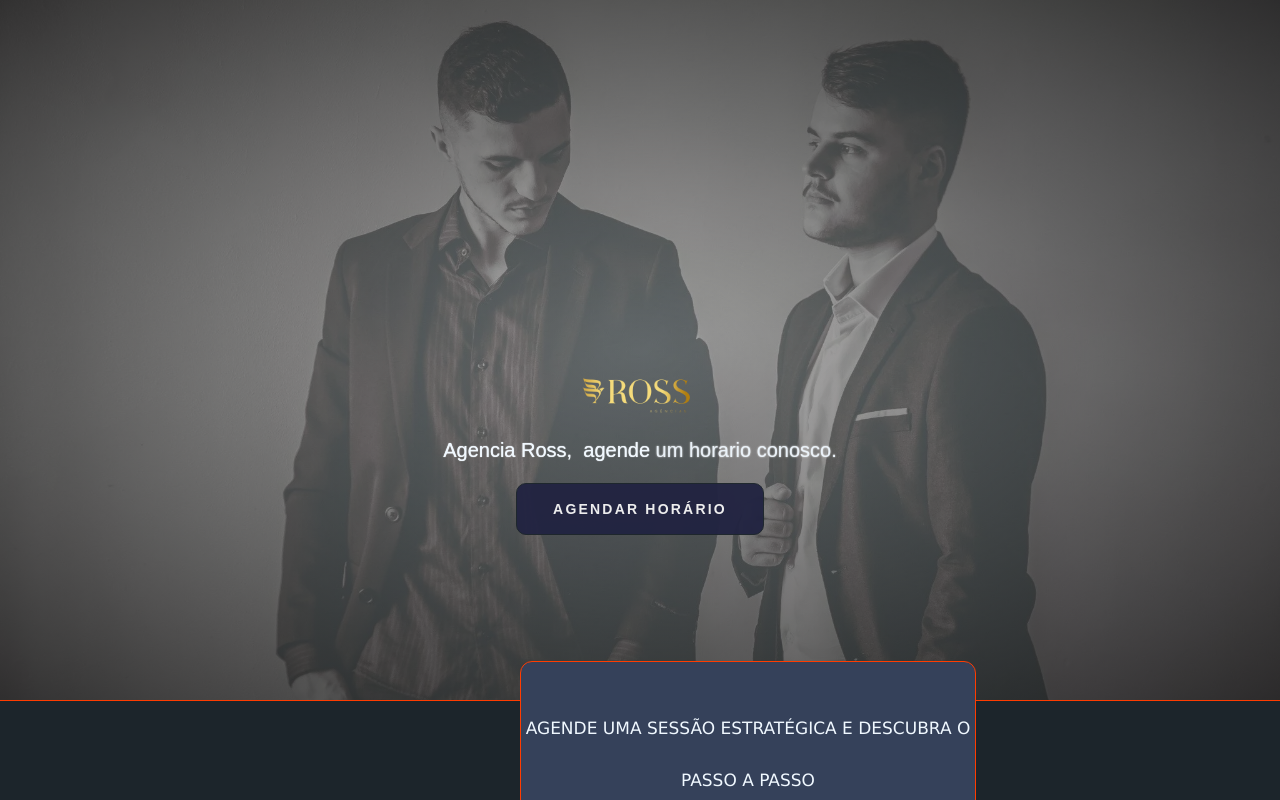
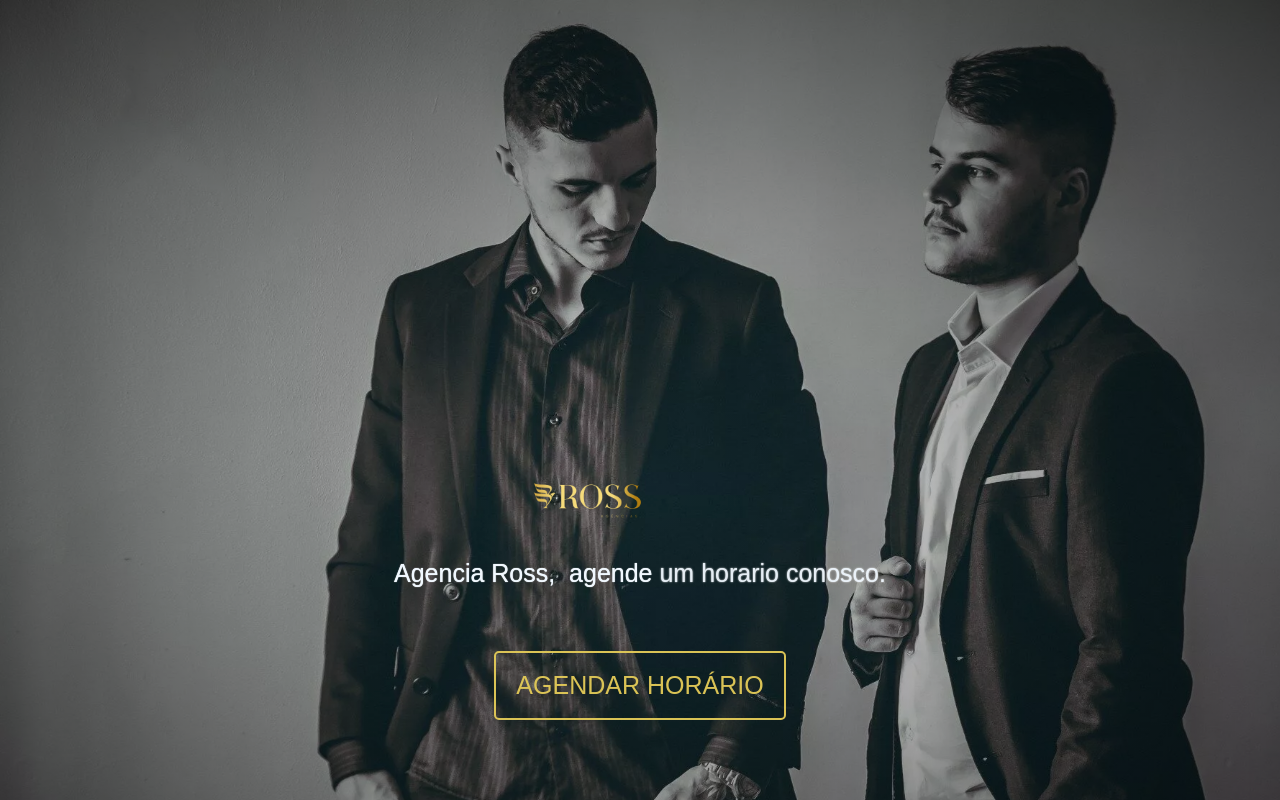
Before and after one commit to correaa1/AgenciaRossProject, a React (Vite) app: page / in a window 1280 px wide. Shown: the top 800 px of the page. Built offline with nearby package versions, Linux system fonts and the light colour scheme.

Commit message:
button1 refeito

```diff
--- a/src/pages/Home/index.jsx
+++ b/src/pages/Home/index.jsx
@@ -11,27 +11,24 @@ return(
   <div id='container'>
       <div class='imagem'>
 
-
+   {/*container abaixo faz a transição do texta inicial.*/}
     <div className='containerTextInitial'>
     <div class="sp-container">
 	<div class="sp-content">
-    <div class="sp-globe"></div>
-
         <h2 class="frame-5">
 
 			<span><div className='imgRossInicio'/>Agencia Ross,&nbsp; </span>
 			<span> agende&nbsp;</span>
 			<span>um horario conosco.
       <div className='containerButton1'>
-        <button className='button1'>AGENDAR HORÁRIO</button>
+        <button className='raise'>AGENDAR HORÁRIO</button>
 				</div>
-
       </span>
-
 		</h2>
          </div>
        </div>
-       </div>  </div>
+       </div>
+       </div>
 
       {/*formulario*/}
       <div className='containerForm'>
--- a/src/pages/Home/styles.scss
+++ b/src/pages/Home/styles.scss
@@ -3,14 +3,12 @@
      align-items: center;
      flex-direction: column;
       border: none;
-           background-image: linear-gradient( rgba(124, 121, 121, 0.6), rgba(104, 103, 103, 0.6));
-
     }
     .imagem{
 background-size: cover ;
 position: relative;
 width: 100%;
-      background-image: linear-gradient(to right, rgba(175, 170, 170, 0.6), rgba(160, 158, 158, 0.6)), url('/src/assets/img3.png') ;
+      background-image: url('/src/assets/img3.png') ;
       background-repeat: no-repeat,;
       border:none;
       font-family: 'Barlow', sans-serif;
@@ -21,36 +19,89 @@ width: 100%;
       display: flex;
       flex-direction: column;
       width: 100%;
-      height: 700px;
       position: relative;
       justify-content: center;
       align-items: center;
     }
-
-
-    .containerButton1{
-      padding:20px
+    .imgRossInicio{
+      background-image: url('/src/assets/logoRoss.png');
+      background-size: cover;
+      border-radius: 10px;
+      height:auto;
+      width: 180px;
+      position: relative;
+      margin-left: 100px;
+      padding: 75px;
 
     }
 
 
-  .button1{
-    background-color:#212341;
-    border-radius: 10px;
-    width: 70%;
-    height: 6.5vh;
-    font-family: "NEUSHARP", Sans-serif;
-    font-size: 14px;
-    font-weight: 600;
-    letter-spacing: 2.2px;
-    color:whitesmoke;
-    border: 1px solid #1c252b;
+    .containerButton1{
+      padding-top:50px
 
+    }
+   // Size can also be negative; see how it's smaller than the element
+.button1:hover,
+.button1:focus {
+  box-shadow: 0 0.5em 0.5em -0.4em var(--hover);
+  transform: translateY(-0.25em);
+}
+
+
+//=== Set button colors
+// If you wonder why use Sass vars or CSS custom properties...
+  // Make a map with the class names and matching colors
+$colors: (
+  fill: #a972cb,
+  pulse: #ef6eae,
+  close: #ff7f82,
+  raise: #e4cb58,
+  up: #e4cb58,
+  slide: #8fc866,
+  offset: #19bc8b
+);
+
+// Sass variables compile to a static string; CSS variables are dynamic and inherited
+  // Loop through the map and set CSS custom properties using Sass variables
+@each $button, $color in $colors {
+  .#{$button} {
+    --color: #{$color};
+    --hover: #{adjust-hue($color, 45deg)};
   }
-  .button1:hover{
-    background-color: #5b5d66;
+}
 
+// Now every button will have different colors as set above. We get to use the same structure, only changing the custom properties.
+button {
+  color: var(--color);
+  transition: 0.25s;
+
+  &:hover,
+  &:focus {
+    border-color: var(--hover);
+    color: #fff;
   }
+}
+
+//=== Pen styling, ignore
+
+// Basic button styles
+button {
+  background: none;
+  border: 2px solid;
+  font: inherit;
+  line-height: 1;
+  margin: 0.5em;
+  padding: 20px;
+  border-radius: 5px;
+}
+
+h1 { font-weight: 400; }
+
+code {
+  color: #e4cb58;
+  font: inherit;
+}
+
   .button2{
     background-color:#212341;
     border-radius: 10px;
@@ -593,17 +644,6 @@ text-align: center;
   top:-30px
 }
 
-.imgRossInicio{
-  background-image: url('/src/assets/logoRoss.png');
-  background-size: cover;
-  border-radius: 10px;
-  height:auto;
-  width: 180px;
-  position: relative;
-  margin-left: 100px;
-  padding: 65px;
-
-}
 
 
 
@@ -736,7 +776,7 @@ text-align: center;
       -ms-animation: blurFadeInOut 1s ease-in backwards;
       animation: blurFadeInOut 1s ease-in backwards;
     }
-    .sp-container h2.frame-1 {
+    /*.sp-container h2.frame-1 {
       -webkit-animation-delay: 0s;
       -moz-animation-delay: 0s;
       -ms-animation-delay: 0s;
@@ -759,7 +799,8 @@ text-align: center;
       -moz-animation-delay: 9s;
       -ms-animation-delay: 9s;
       animation-delay: 9s;
-    }
+    }*/
+
     .sp-container h2.frame-5 {
       -webkit-animation: none;
       -moz-animation: none;
@@ -778,11 +819,14 @@ text-align: center;
       text-shadow: 0px 0px 1px #fff;
       color:aliceblue ;
       font-family: "Barlow", Sans-serif;
-      font-size: 20px;
+      font-size: 25px;
       font-weight: 400;
       line-height: 25px;
 
+
     }
+
+
     .sp-container h2.frame-5 span:nth-child(2) {
       -webkit-animation-delay: 3s;
       -moz-animation-delay: 3s;
@@ -794,56 +838,6 @@ text-align: center;
       -moz-animation-delay: 4s;
       -ms-animation-delay: 4s;
       animation-delay: 4s;
-    }
-
-    .sp-globe {
-      position: absolute;
-      width: 282px;
-      height: 273px;
-      top: 50%;
-      margin: -137px 0 0 -141px;
-      background: transparent url(http://web-sonick.zz.mu/images/sl/globe.png) no-repeat top left;
-      -webkit-animation: fadeInBack 3.6s linear 14s backwards;
-      -moz-animation: fadeInBack 3.6s linear 14s backwards;
-      -ms-animation: fadeInBack 3.6s linear 14s backwards;
-      animation: fadeInBack 3.6s linear 14s backwards;
-      -ms-filter: "progid:DXImageTransform.Microsoft.Alpha(Opacity=30)";
-      filter: alpha(opacity=30);
-      opacity: 0.3;
-      -webkit-transform: scale(5);
-      -moz-transform: scale(5);
-      -o-transform: scale(5);
-      -ms-transform: scale(5);
-      transform: scale(5);
-    }
-    .sp-circle-link {
-      position: absolute;
-      left: 50%;
-      bottom: 100px;
-      margin-left: -50px;
-      text-align: center;
-      line-height: 100px;
-      width: 100px;
-      height: 100px;
-      background: #fff;
-      color: #3f1616;
-      font-size: 25px;
-      -webkit-border-radius: 50%;
-      -moz-border-radius: 50%;
-      border-radius: 50%;
-      -webkit-animation: fadeInRotate 1s linear 16s backwards;
-      -moz-animation: fadeInRotate 1s linear 16s backwards;
-      -ms-animation: fadeInRotate 1s linear 16s backwards;
-      animation: fadeInRotate 1s linear 16s backwards;
-      -webkit-transform: scale(1) rotate(0deg);
-      -moz-transform: scale(1) rotate(0deg);
-      -o-transform: scale(1) rotate(0deg);
-      -ms-transform: scale(1) rotate(0deg);
-      transform: scale(1) rotate(0deg);
-    }
-    .sp-circle-link:hover {
-      background: #85373b;
-      color: #fff;
     }
     /**/
 
```
